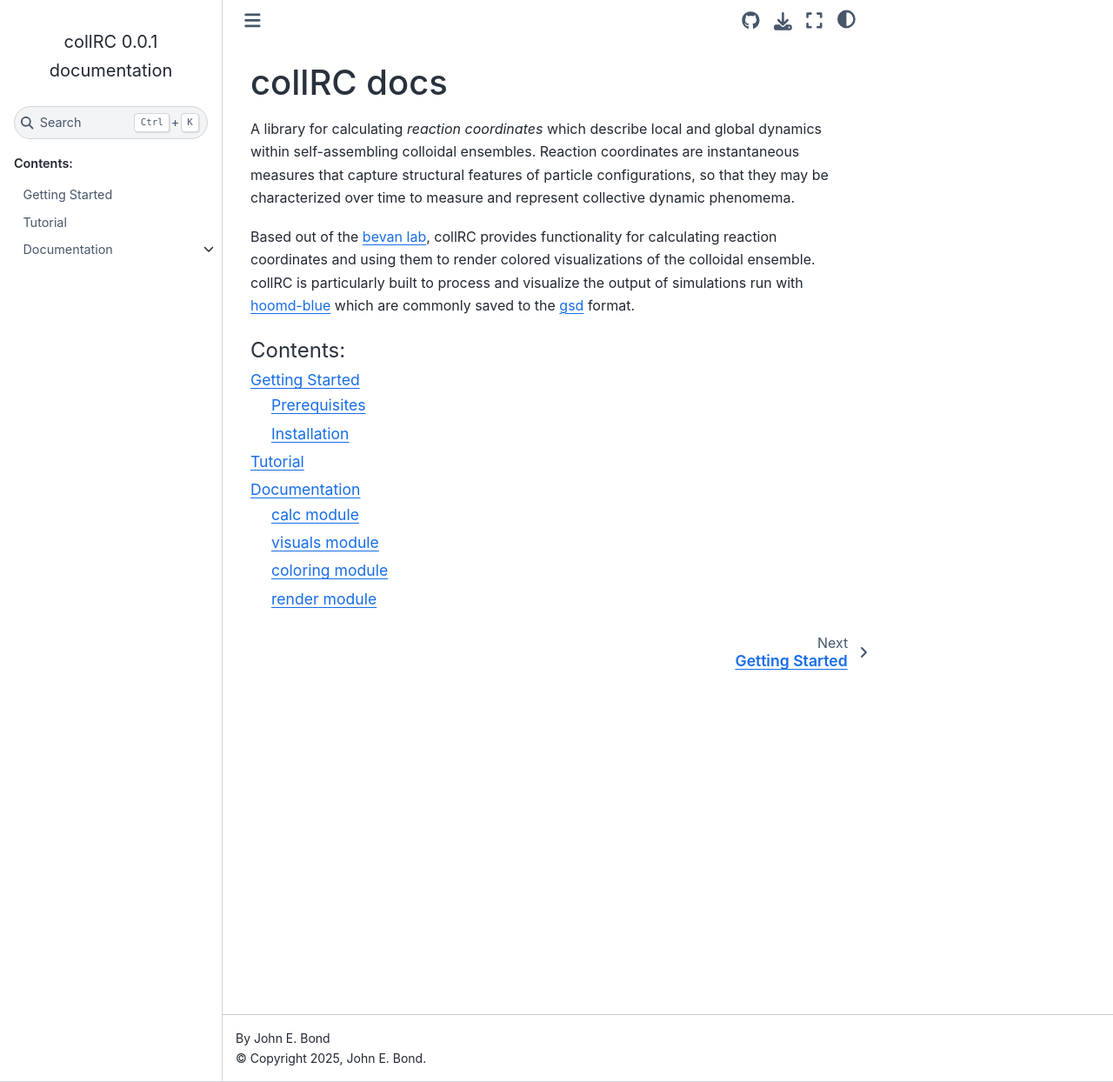
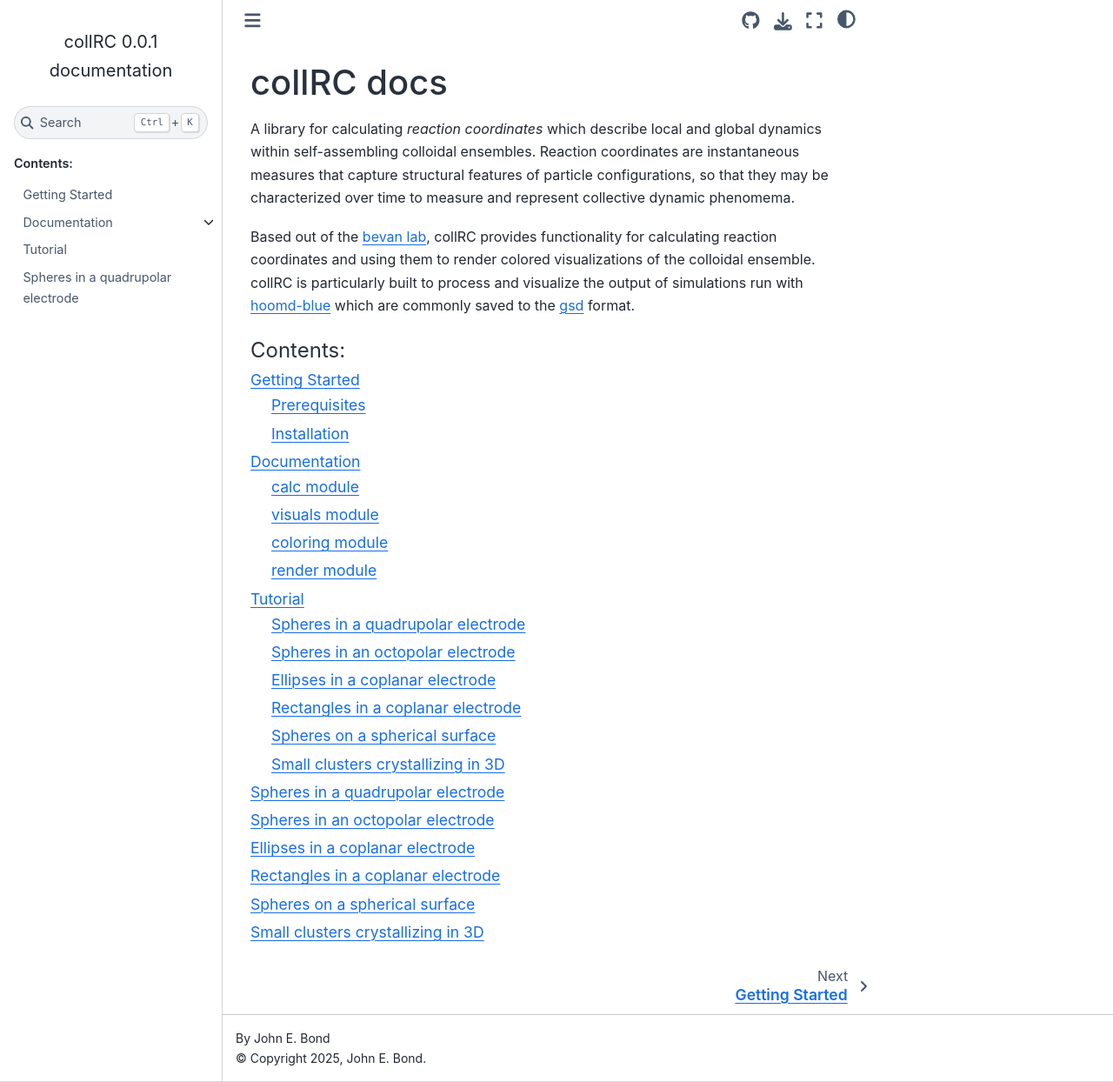
Before and after one commit to johnemmanuelbond/collRC, a Sphinx documentation site: the page built from docs/source/index.rst, in a window 1280 px wide and 1244 px high. Shown: the whole window at 87% size. Built offline with Sphinx 7.4.7 and the Sphinx Book theme 1.1.4, drawn with Linux system fonts in a browser that asks for light colours.

Commit message:
moving movies to a gallery page, patching docs

```diff
--- /dev/null
+++ b/docs/source/gallery.rst
@@ -0,0 +1,282 @@
+Spheres in a quadrupolar electrode
+^^^^^^^^^^^^^^^^^^^^^^^^^^^^^^^^^^
+
+Use :py:class:`ColorPsiG <coloring.boncolor.ColorPsiG>`, :py:class:`ColorConn <coloring.conn.ColorConn>`, and :py:class:`ColorBlender<coloring.blend.ColorBlender>` to reproduce the Ψ6 and C6 reaction coordinates from \_\_\_. Then pass them to :py:meth:`render_npole <render.render.render_npole>` to render particles in a quadrupolar electrode:
+
+.. container:: twocol
+
+   .. container:: leftcol
+
+      .. video:: _static/base-qpole.webm
+         :width: 300
+         :autoplay:
+         :loop:
+         :nocontrols:
+         :muted:
+
+      .. video:: _static/psi6-qpole.webm
+         :width: 300
+         :autoplay:
+         :loop:
+         :nocontrols:
+         :muted:
+
+   .. container:: rightcol
+
+      .. video:: _static/c6-qpole.webm
+         :width: 300
+         :autoplay:
+         :loop:
+         :nocontrols:
+         :muted:
+
+      .. video:: _static/psi6c6-qpole.webm
+         :width: 300
+         :autoplay:
+         :loop:
+         :nocontrols:
+         :muted:
+
+
+Use :py:class:`ColorPsiPhase <coloring.bondcolor.ColorPsiPhase>` to highlight misoriented crystalline domains:
+
+.. video:: _static/phase-qpole.webm
+   :width: 400
+   :autoplay:
+   :loop:
+   :nocontrols:
+   :muted:
+
+
+Use :py:class:`ColorC6Defects <coloring.defectcolor.ColorC6Defects>` to highlight particles on the boundaries of crystalline domains:
+
+.. video:: _static/c6d-qpole.webm
+   :width: 400
+   :autoplay:
+   :loop:
+   :nocontrols:
+   :muted:
+
+
+Spheres in an octopolar electrode
+^^^^^^^^^^^^^^^^^^^^^^^^^^^^^^^^^
+
+
+
+Ellipses in a coplanar electrode
+^^^^^^^^^^^^^^^^^^^^^^^^^^^^^^^^
+
+
+
+Rectangles in a coplanar electrode
+^^^^^^^^^^^^^^^^^^^^^^^^^^^^^^^^^^
+
+Use :py:class:`ColorBase <coloring.base.ColorBase>` and :py:meth:`render_npole <render.render.render_npole>` to render rectanglular particles in a coplanar electrode:
+
+.. container:: twocol
+
+   .. container:: leftcol
+
+      .. video:: _static/base-rect1.webm
+         :width: 300
+         :autoplay:
+         :loop:
+         :nocontrols:
+         :muted:
+
+   .. container:: rightcol
+
+      .. video:: _static/base-rect2.webm
+         :width: 300
+         :autoplay:
+         :loop:
+         :nocontrols:
+         :muted:
+
+
+Use :py:class:`ColorS2 <coloring.paticcolor.ColorS2>`, :py:class:`ColorS2G <coloring.paticcolor.ColorS2G>`, and :py:class:`ColorS2Defects <coloring.defectcolor.ColorS2Defects>` to showcase nematic order and misorientation defects:
+
+.. container:: twocol
+
+   .. container:: leftcol
+
+      .. video:: _static/s2-rect1.webm
+         :width: 300
+         :autoplay:
+         :loop:
+         :nocontrols:
+         :muted:
+
+      .. video:: _static/s2g-rect1.webm
+         :width: 300
+         :autoplay:
+         :loop:
+         :nocontrols:
+         :muted:
+
+      .. video:: _static/s2d-rect1.webm
+         :width: 300
+         :autoplay:
+         :loop:
+         :nocontrols:
+         :muted:
+
+   .. container:: rightcol
+
+      .. video:: _static/s2-rect2.webm
+         :width: 300
+         :autoplay:
+         :loop:
+         :nocontrols:
+         :muted:
+
+      .. video:: _static/s2g-rect2.webm
+         :width: 300
+         :autoplay:
+         :loop:
+         :nocontrols:
+         :muted:
+
+      .. video:: _static/s2d-rect2.webm
+         :width: 300
+         :autoplay:
+         :loop:
+         :nocontrols:
+         :muted:
+
+
+Use :py:class:`ColorT4 <coloring.paticcolor.ColorT4>`, :py:class:`ColorConn <coloring.bondcolor.ColorConn>` and :py:class:`ColorC4Defects <coloring.defectcolor.ColorC4Defects>` to highlight 4-fold order and packing defects:
+
+.. container:: twocol
+
+   .. container:: leftcol
+
+      .. video:: _static/t4g-rect1.webm
+         :width: 300
+         :autoplay:
+         :loop:
+         :nocontrols:
+         :muted:
+
+      .. video:: _static/c4-rect1.webm
+         :width: 300
+         :autoplay:
+         :loop:
+         :nocontrols:
+         :muted:
+
+      .. video:: _static/c4d-rect1.webm
+         :width: 300
+         :autoplay:
+         :loop:
+         :nocontrols:
+         :muted:
+
+   .. container:: rightcol
+
+      .. video:: _static/t4g-rect2.webm
+         :width: 300
+         :autoplay:
+         :loop:
+         :nocontrols:
+         :muted:
+
+      .. video:: _static/c4-rect2.webm
+         :width: 300
+         :autoplay:
+         :loop:
+         :nocontrols:
+         :muted:
+
+      .. video:: _static/c4d-rect2.webm
+         :width: 300
+         :autoplay:
+         :loop:
+         :nocontrols:
+         :muted:
+
+
+Spheres on a spherical surface
+^^^^^^^^^^^^^^^^^^^^^^^^^^^^^^
+
+Use :py:class:`ColorBase <coloring.base.ColorBase>` and :py:meth:`render_sphere <render.render.render_sphere>` to render particles on a spherical surface.
+
+.. video:: _static/base-sphere.webm
+   :width: 300
+   :autoplay:
+   :loop:
+   :nocontrols:
+   :muted:
+
+
+Use :py:class:`ColorPsiPhase <coloring.bondcolor.ColorPsiPhase>` to highlight parallel transport problems on curved surfaces
+
+.. video:: _static/phase-sphere.webm
+   :width: 300
+   :autoplay:
+   :loop:
+   :nocontrols:
+   :muted:
+
+
+Use :py:class:`ColorConn <coloring.bondcolor.ColorConn>` and :py:class:`ColorC6Defects <coloring.defectcolor.ColorC6Defects>` to highlight defects in crystalline domains on curved surfaces.
+
+.. container:: twocol
+
+   .. container:: leftcol
+
+      .. video:: _static/c6-sphere.webm
+         :width: 300
+         :autoplay:
+         :loop:
+         :nocontrols:
+         :muted:
+
+   .. container:: rightcol
+
+      .. video:: _static/c6d-sphere.webm
+         :width: 300
+         :autoplay:
+         :loop:
+         :nocontrols:
+         :muted:
+
+
+Small clusters crystallizing in 3D
+^^^^^^^^^^^^^^^^^^^^^^^^^^^^^^^^^^
+
+Use :py:class:`ColorPsiG <coloring.boncolor.ColorPsiG>`, :py:class:`ColorConn <coloring.conn.ColorConn>`, and :py:class:`ColorBlender<coloring.blend.ColorBlender>` to reproduce the Ψ6 and C6 reaction coordinates from \_\_\_. Then pass them to :py:meth:`render_3d <render.render.render_3d>` to render particles in a quadrupolar electrode:
+
+.. container:: twocol
+
+   .. container:: leftcol
+
+      .. video:: _static/base-clust.webm
+         :width: 300
+         :autoplay:
+         :loop:
+         :nocontrols:
+         :muted:
+
+      .. video:: _static/Q6-clust.webm
+         :width: 300
+         :autoplay:
+         :loop:
+         :nocontrols:
+         :muted:
+
+   .. container:: rightcol
+
+      .. video:: _static/C6-clust.webm
+         :width: 300
+         :autoplay:
+         :loop:
+         :nocontrols:
+         :muted:
+
+      .. video:: _static/Q6C6-clust.webm
+         :width: 300
+         :autoplay:
+         :loop:
+         :nocontrols:
+         :muted:
--- a/docs/source/index.rst
+++ b/docs/source/index.rst
@@ -17,8 +17,9 @@
    :caption: Contents:
 
    intro
+   modules
    tutorials
-   modules
+   gallery
 
 
 .. Indices and tables
--- a/docs/source/tutorials.rst
+++ b/docs/source/tutorials.rst
@@ -1,75 +1,39 @@
 Tutorial
 ========
 
-.. container:: twocol
 
-   .. container:: leftcol
-
-      .. video:: _static/base-qpole.webm
-         :width: 250
-         :autoplay:
-         :loop:
-         :nocontrols:
-         :muted:
-
-   .. container:: rightcol
-
-      .. video:: _static/base-opole1.webm
-         :width: 250
-         :autoplay:
-         :loop:
-         :nocontrols:
-         :muted:
-
-.. video:: _static/base-sphere.webm
-   :width: 500
-   :autoplay:
-   :loop:
-   :nocontrols:
-   :muted:
-
-
-.. container:: twocol
-
-   .. container:: leftcol
-
-      .. video:: _static/phase-qpole.webm
-         :width: 250
-         :autoplay:
-         :loop:
-         :nocontrols:
-         :muted:
-
-   .. container:: rightcol
-
-      .. video:: _static/phase-opole1.webm
-         :width: 250
-         :autoplay:
-         :loop:
-         :nocontrols:
-         :muted:
+Spheres in a quadrupolar electrode
+^^^^^^^^^^^^^^^^^^^^^^^^^^^^^^^^^^
 
 
 
-.. container:: twocol
+Spheres in an octopolar electrode
+^^^^^^^^^^^^^^^^^^^^^^^^^^^^^^^^^
 
-   .. container:: leftcol
 
-      .. video:: _static/c6-sphere.webm
-         :width: 250
-         :autoplay:
-         :loop:
-         :nocontrols:
-         :muted:
 
-   .. container:: rightcol
+Ellipses in a coplanar electrode
+^^^^^^^^^^^^^^^^^^^^^^^^^^^^^^^^
 
-      .. video:: _static/c6d-sphere.webm
-         :width: 250
-         :autoplay:
-         :loop:
-         :nocontrols:
-         :muted:
+
+
+Rectangles in a coplanar electrode
+^^^^^^^^^^^^^^^^^^^^^^^^^^^^^^^^^^
+
+
+
+Spheres on a spherical surface
+^^^^^^^^^^^^^^^^^^^^^^^^^^^^^^
+
+
+
+Small clusters crystallizing in 3D
+^^^^^^^^^^^^^^^^^^^^^^^^^^^^^^^^^^
+
+
+
+
+
 
 .. The overarching goal of SMRL is to collect a variety of control problems in soft matter and express them in a common language so that reinforcement learning methods may be applied interchangably between problems. In this way, lessons learned from one system can translate to better controlling another.
 
```
Also changed, not shown: 4 other files.
